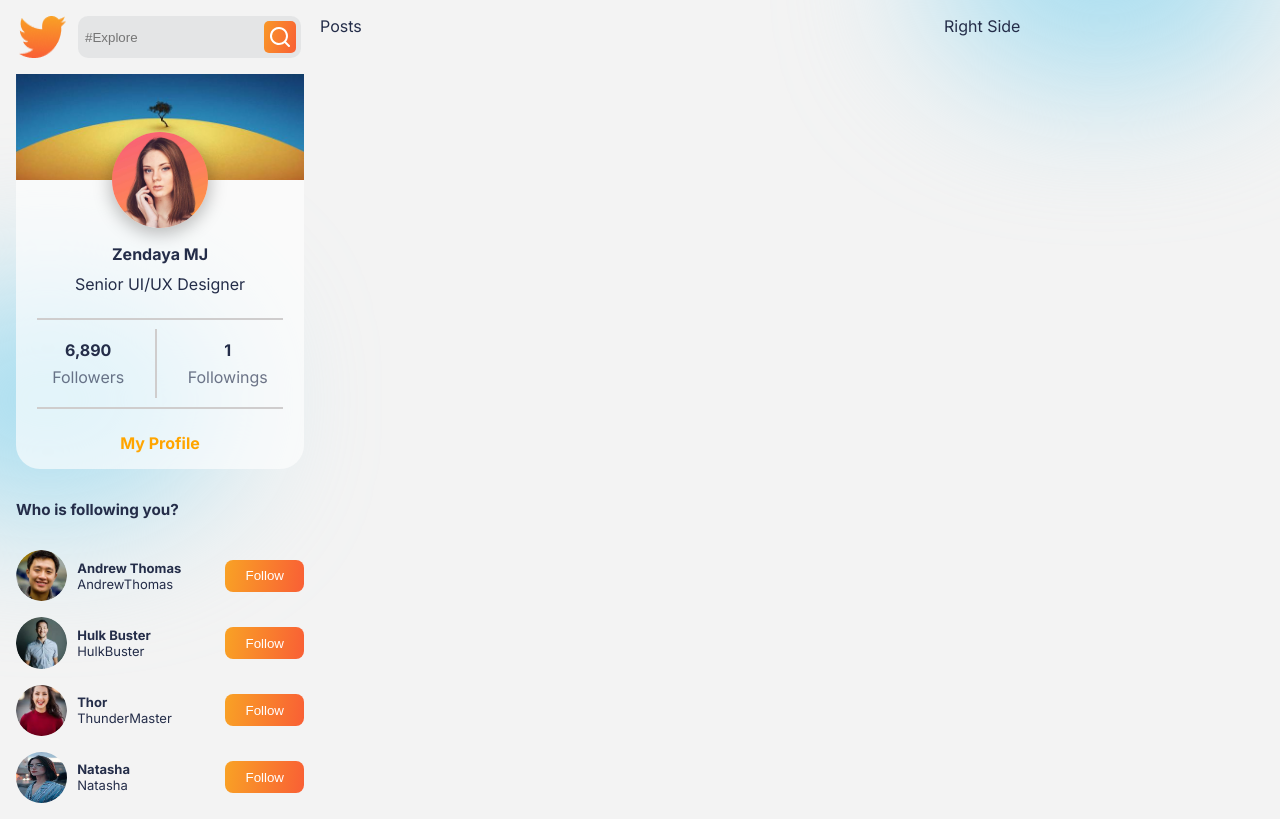
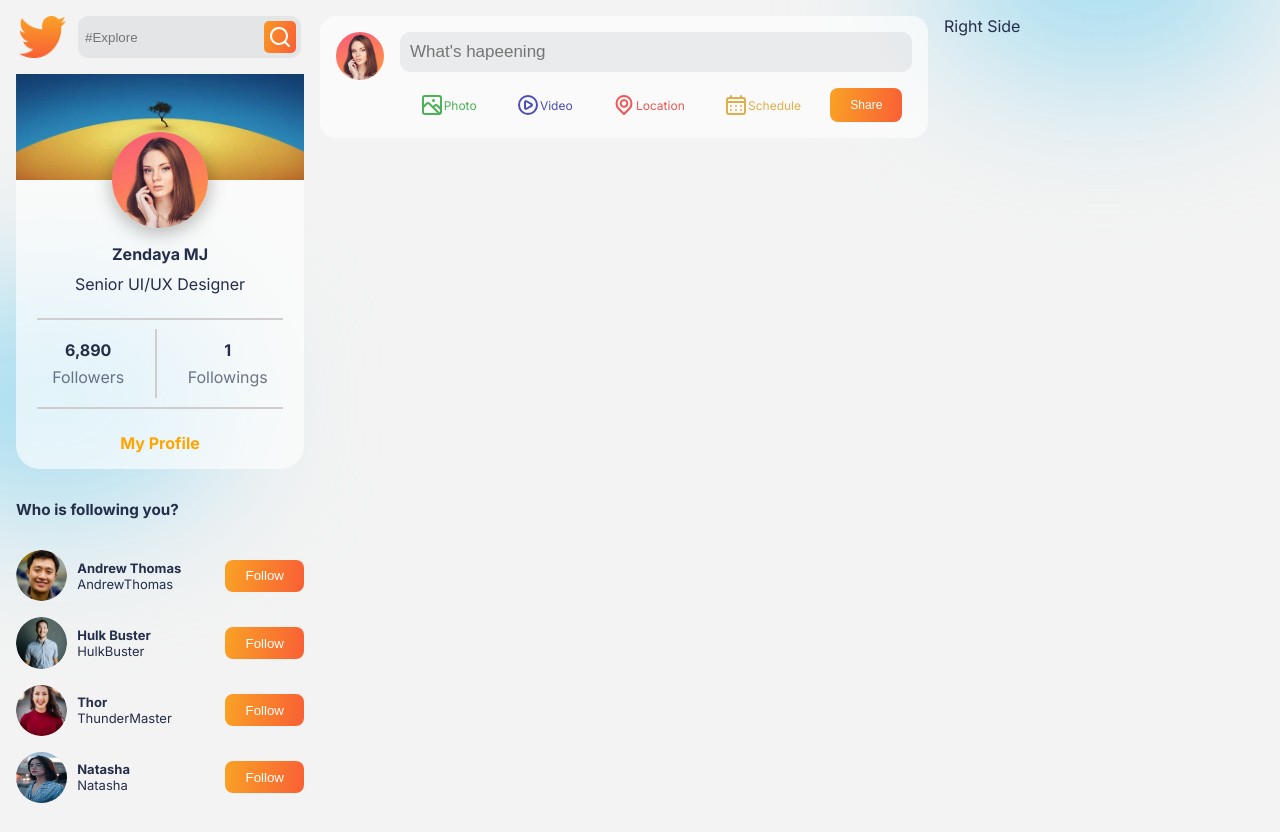
Before and after one commit to mdev1987/SocialMedia, a React (Create React App) app in the folder client-app/: page / in a window 1280 px wide. Built offline with nearby package versions, Linux system fonts and the light colour scheme.

Commit message:
Completed PostShare component in PostSide secion

```diff
--- a/client-app/src/App.css
+++ b/client-app/src/App.css
@@ -11,7 +11,7 @@
   --photo: #4CB256;
   --video: #4A4EB7;
   --location: #EF5757;
-  --shedule: #E1AE4A;
+  --schedule: #E1AE4A;
 }
 
 .App {
--- /dev/null
+++ b/client-app/src/components/PostShare/PostShare.css
@@ -0,0 +1,88 @@
+.PostShare {
+    display: flex;
+    gap: 1rem;
+    background-color: var(--cardColor);
+    padding: 1rem;
+    border-radius: 1rem;
+}
+
+.PostShare>img {
+    border-radius: 50%;
+    width: 3rem;
+    height: 3rem;
+}
+
+.PostShare>div {
+    display: flex;
+    flex-direction: column;
+    width: 90%;
+    gap: 1rem;
+}
+
+.PostShare>div>input {
+    background-color: var(--inputColor);
+    border-radius: 10px;
+    padding: 10px;
+    font-size: 17px;
+    border: none;
+    outline: none;
+}
+
+.postOptions {
+    display: flex;
+    justify-content: space-around;
+}
+
+.option {
+    display: flex;
+    padding: 5px;
+    padding-left: 10px;
+    padding-right: 10px;
+    border-radius: 10px;
+    align-items: center;
+    justify-content: center;
+    font-size: 12px;
+    cursor: pointer;
+}
+
+div.option:nth-of-type(1) {
+    color: var(--photo);
+}
+
+div.option:nth-of-type(2) {
+    color: var(--video);
+}
+
+div.option:nth-of-type(3) {
+    color: var(--location);
+}
+
+div.option:nth-of-type(4) {
+    color: var(--schedule);
+}
+
+.ps-button {
+    padding: 5px;
+    padding-left: 20px;
+    padding-right: 20px;
+    font-size: 12px;
+}
+
+.previewImage {
+    position: relative;
+}
+
+.previewImage>svg {
+    position: absolute;
+    right: 1rem;
+    top: 0.5rem;
+    cursor: pointer;
+    color: grey;
+}
+
+.previewImage>img {
+    width: 100%;
+    max-height: 20rem;
+    object-fit: cover;
+    border-radius: 0.5rem;
+}
--- /dev/null
+++ b/client-app/src/components/PostShare/PostShare.jsx
@@ -0,0 +1,54 @@
+import React, { useState, useRef } from 'react'
+import './PostShare.css';
+import ProfileImage from '../../img/profileImg.jpg';
+import { UilScenery, UilPlayCircle, UilLocationPoint, UilSchedule, UilTimes } from '@iconscout/react-unicons';
+
+function PostShare() {
+    const [image, setImage] = useState(null);
+    const imageRef = useRef(null);
+
+    const onImageChange = (event) => {
+        if (event.target.files && event.target.files[0]) {
+            const img = event.target.files[0];
+            setImage(URL.createObjectURL(img))
+        }
+    }
+    return (
+        <div className="PostShare">
+            <img src={ProfileImage} alt="Profile" />
+            <div>
+                <input type="text" placeholder="What's hapeening" />
+                <div className="postOptions">
+                    <div className="option" onClick={() => imageRef.current.click()}>
+                        <UilScenery /> Photo
+                    </div>
+                    <div className="option">
+                        <UilPlayCircle /> Video
+                    </div>
+                    <div className="option">
+                        <UilLocationPoint /> Location
+                    </div>
+                    <div className="option">
+                        <UilSchedule /> Schedule
+                    </div>
+                    <button className='button ps-button'>
+                        Share
+                    </button>
+                    <div style={{ display: 'none' }}>
+                        <input type="file" name="myImage"
+                            onChange={onImageChange}
+                            ref={imageRef} />
+                    </div>
+                </div>
+                {image &&
+                    <div className='previewImage'>
+                        <UilTimes onClick={() => setImage(null)} />
+                        <img src={image} alt="Post Image" />
+                    </div>
+                }
+            </div>
+        </div>
+    )
+}
+
+export default PostShare
--- /dev/null
+++ b/client-app/src/components/PostSide/PostSide.css
@@ -0,0 +1,7 @@
+.PostSide {
+    display: flex;
+    flex-direction: column;
+    gap:1rem;
+    height: 100vh;
+    overflow: auto;
+}
--- /dev/null
+++ b/client-app/src/components/PostSide/PostSide.jsx
@@ -0,0 +1,13 @@
+import React from 'react';
+import PostShare from '../PostShare/PostShare';
+import './PostSide.css';
+
+function PostSide() {
+  return (
+    <div className="PostSide">
+        <PostShare/>
+    </div>
+  )
+}
+
+export default PostSide
--- a/client-app/src/pages/home/Home.jsx
+++ b/client-app/src/pages/home/Home.jsx
@@ -1,4 +1,5 @@
 import React from 'react'
+import PostSide from '../../components/PostSide/PostSide';
 import ProfileSide from '../../components/ProfileSide/ProfileSide';
 import './Home.css';
 
@@ -6,7 +7,7 @@
     return (
         <div className='Home'>
             <ProfileSide />
-            <div className="postSide">Posts</div>
+            <PostSide />
             <div className="rightSide">Right Side</div>
         </div>
     )
```
